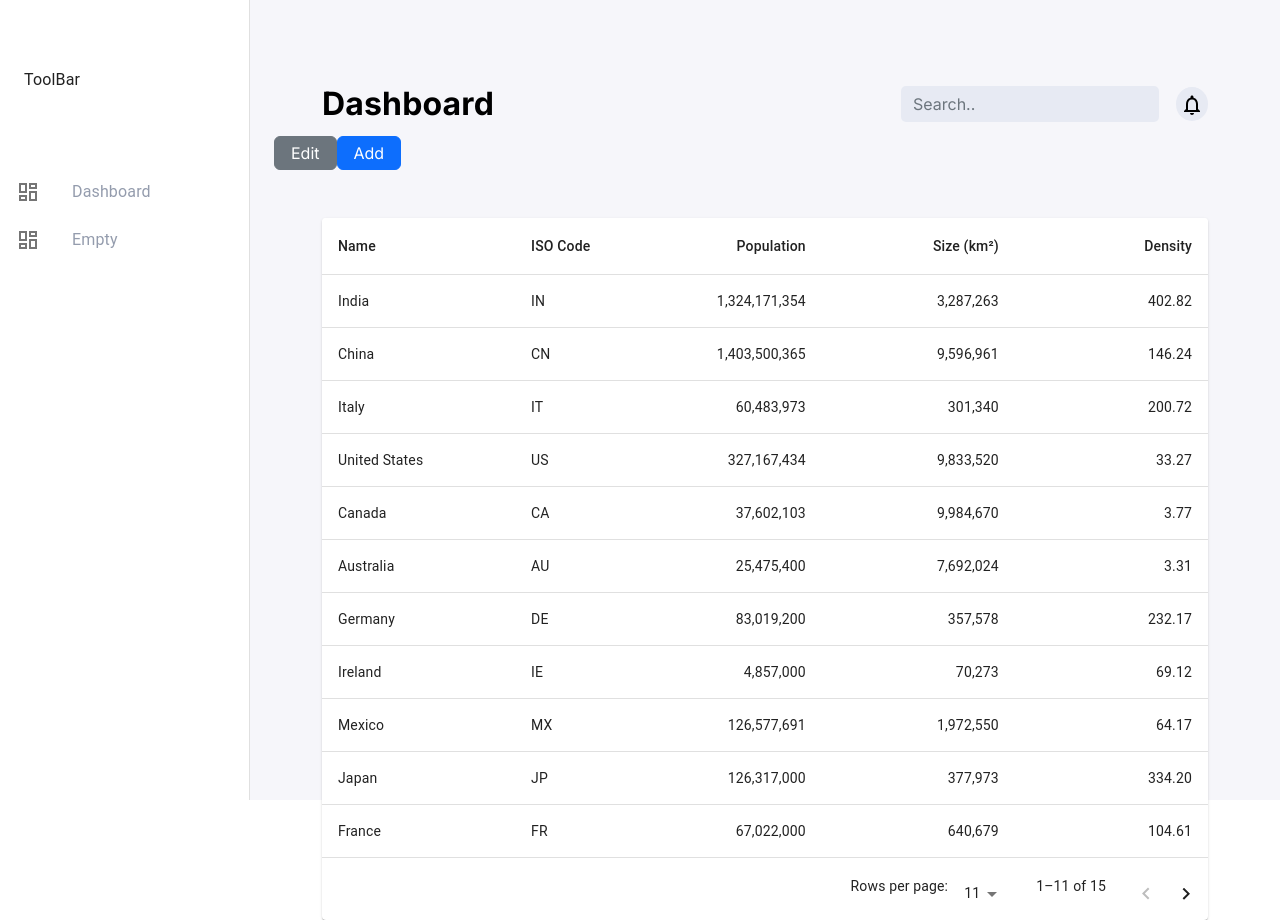
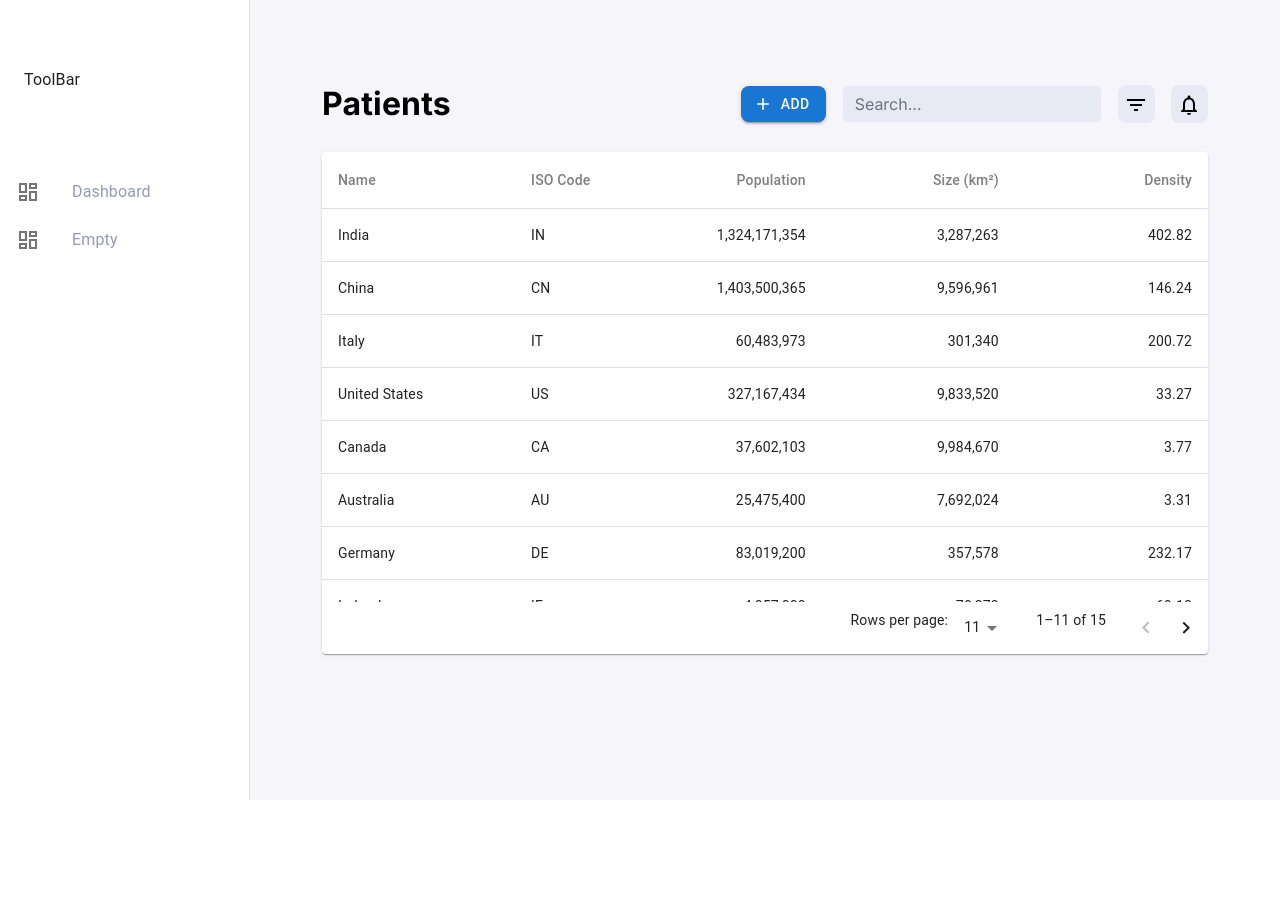
Before and after one commit to package-coder/CLI-RehabInfoManagementSystem, a React (Create React App) app in the folder system-ui/: page / in a window 1280 px wide. After the commit the page ends 800 px from the top, so only its background shows below. Built offline with nearby package versions, Linux system fonts and the light colour scheme.

Commit message:
Drawer updates

```diff
--- a/system-ui/src/App.css
+++ b/system-ui/src/App.css
@@ -61,6 +61,18 @@
   cursor: pointer;
   background-color: #E7EAF3;
   color: black;
-  border-radius: 50%;
-  padding: 0.25rem;
+  border-radius: 8px;
+  padding: 0.35rem;
+  border: 1px transparent solid;
 }
+
+.icon-wrapper:hover{
+  border-color: lightgray;
+}
+
+.modal {
+  --bs-modal-zindex: 99999;
+}
+.modal-backdrop {
+  --bs-backdrop-zindex: 99998;
+}
--- a/system-ui/src/App.js
+++ b/system-ui/src/App.js
@@ -1,28 +1,17 @@
-import logo from './logo.svg';
 import './App.css';
-import LoginPage from './pages/LoginPage';
+import { BrowserRouter, Routes, Route } from 'react-router-dom';
+
 import Drawer from './components/Drawer';
-
-import Typography from '@mui/material/Typography';
-import Toolbar from '@mui/material/Toolbar'
-import DashboardOutlinedIcon from '@mui/icons-material/DashboardOutlined';
-import PersonOutlinedIcon from '@mui/icons-material/PersonOutlined';
-
-import Table from './components/Table';
-
-import { BrowserRouter, Routes, Route } from 'react-router-dom';
+import PatientDrawer from './pages/PatientDrawer';
+import EmptyDrawer from './pages/empty'
 
 function App() {
   return (
     <BrowserRouter>
+      <Routes>
+          <Route path="/" element={<PatientDrawer/>} />
 
-
-      <Routes>
-          <Route path="/" element={ <Drawer title='Dashboard'>
-              <Table></Table>
-            </Drawer>} />
-
-          <Route path="/empty" element={ <Drawer title="Empty" />} />
+          <Route path="/empty" element={ <EmptyDrawer/>} />
       </Routes>
     </BrowserRouter>
   );
--- a/system-ui/src/components/Drawer.jsx
+++ b/system-ui/src/components/Drawer.jsx
@@ -4,20 +4,17 @@ import Box from '@mui/material/Box';
 import CssBaseline from '@mui/material/CssBaseline';
 import Drawer from '@mui/material/Drawer';
 import IconButton from '@mui/material/IconButton';
-import InboxIcon from '@mui/icons-material/MoveToInbox';
 import List from '@mui/material/List';
 import ListItem from '@mui/material/ListItem';
 import ListItemButton from '@mui/material/ListItemButton';
 import ListItemIcon from '@mui/material/ListItemIcon';
 import ListItemText from '@mui/material/ListItemText';
-import MailIcon from '@mui/icons-material/Mail';
 import MenuIcon from '@mui/icons-material/Menu';
 import Toolbar from '@mui/material/Toolbar';
 import DashboardOutlinedIcon from '@mui/icons-material/DashboardOutlined';
-import NotificationsOutlinedIcon from '@mui/icons-material/NotificationsOutlined';
+
 import Stack from '@mui/material/Stack';
-import Form from 'react-bootstrap/Form'
-import Button from 'react-bootstrap/Button'
+
 
 
 
@@ -124,21 +121,11 @@ function ResponsiveDrawer(props) {
           {props.title}
         </h1>
         <Stack direction="row" spacing={2} alignItems="center">
-          <Form.Control type="text" placeholder="Search.." />
-          <div className="icon-wrapper">
-            <NotificationsOutlinedIcon />
-          </div>
+          {props.options}
         </Stack>
       </header>
     </Toolbar>
-    <Button variant="secondary" className="px-3 py-1">
-            Edit
-          </Button>
-          <Button variant="primary" className="px-3 py-1">
-            Add
-          </Button>
-      <section className="my-5 px-lg-5">
-
+      <section className="my-3 px-lg-5">
         {props.children}
       </section>
       </Box>
--- /dev/null
+++ b/system-ui/src/components/SearchComponent.jsx
@@ -0,0 +1,18 @@
+import React from 'react'
+import Form from 'react-bootstrap/Form'
+import FilterListIcon from '@mui/icons-material/FilterList';
+
+
+function SearchComponent() {
+  return (
+    <>
+        <Form.Control type="text" placeholder="Search..." />
+        <div className="icon-wrapper">
+              <FilterListIcon />
+          </div>
+
+    </>
+  )
+}
+
+export default SearchComponent
--- a/system-ui/src/components/Table.jsx
+++ b/system-ui/src/components/Table.jsx
@@ -73,13 +73,13 @@ export default function StickyHeadTable() {
   return (
     <div className='h-100 w-100'>
       <Paper sx={{ width: '100%', overflow: 'hidden' }}>
-
-      <TableContainer sx={{ height: 650 }} >
+        <TableContainer sx={{ height: 450 }} >
           <Table stickyHeader aria-label="sticky table">
             <TableHead>
               <TableRow>
                 {columns.map((column) => (
                   <TableCell
+                    className="text-black-50"
                     key={column.id}
                     align={column.align}
                     style={{ minWidth: column.minWidth }}
--- /dev/null
+++ b/system-ui/src/components/modals/PatientModal.jsx
@@ -0,0 +1,46 @@
+import React from 'react'
+
+import { Modal, Button, Form } from 'react-bootstrap'
+
+function PatientModal(props) {
+
+  return (
+    <>
+        <Modal {...props} >
+            <Modal.Header closeButton>
+            <Modal.Title>Add New Patient</Modal.Title>
+            </Modal.Header>
+            <Modal.Body>
+            <Form>
+                <Form.Group className="mb-3" controlId="exampleForm.ControlInput1">
+                <Form.Label>Email address</Form.Label>
+                <Form.Control
+                    type="email"
+                    placeholder="name@example.com"
+                    autoFocus
+                />
+                </Form.Group>
+                <Form.Group
+                className="mb-3"
+                controlId="exampleForm.ControlTextarea1"
+                >
+                <Form.Label>Example textarea</Form.Label>
+                <Form.Control as="textarea" rows={3} />
+                </Form.Group>
+            </Form>
+            </Modal.Body>
+            <Modal.Footer>
+            <Button variant="secondary" onClick={props.onHide}>
+                Close
+            </Button>
+
+            <Button variant="primary" onClick={props.onHide}>
+                Save Changes
+            </Button>
+            </Modal.Footer>
+        </Modal>
+    </>
+  )
+}
+
+export default PatientModal
--- /dev/null
+++ b/system-ui/src/pages/PatientDrawer.jsx
@@ -0,0 +1,45 @@
+import React from 'react'
+
+import Table from '../components/Table';
+import Drawer from '../components/Drawer'
+import SearchComponent from '../components/SearchComponent';
+import PatientModal from '../components/modals/PatientModal';
+
+import Button from '@mui/material/Button';
+import AddIcon from '@mui/icons-material/Add';
+import NotificationsOutlinedIcon from '@mui/icons-material/NotificationsOutlined';
+
+function PatientDrawer() {
+  const [showModal, setShowModal] = React.useState(false);
+
+  const handleModalClose = () => setShowModal(false);
+  const handleModalShow = () => setShowModal(true);
+
+  const options = (
+      <>
+        <div>
+          <Button
+            className="rounded-3"
+            onClick={handleModalShow}
+            variant="contained"
+            startIcon={<AddIcon />}
+          >
+            Add
+          </Button>
+        </div>
+        <SearchComponent />
+        <div className="icon-wrapper">
+            <NotificationsOutlinedIcon />
+        </div>
+      </>
+  );
+
+  return (
+    <Drawer options={options} title='Patients'>
+      <PatientModal show={showModal} onHide={handleModalClose}  />
+      <Table></Table>
+    </Drawer>
+  )
+}
+
+export default PatientDrawer
--- /dev/null
+++ b/system-ui/src/pages/empty.jsx
@@ -0,0 +1,34 @@
+import React from 'react'
+
+import Table from '../components/Table';
+import Drawer from '../components/Drawer'
+import SearchComponent from '../components/SearchComponent';
+import PatientModal from '../components/modals/PatientModal';
+
+import Button from '@mui/material/Button';
+import AddIcon from '@mui/icons-material/Add';
+import NotificationsOutlinedIcon from '@mui/icons-material/NotificationsOutlined';
+
+function EmptyDrawer() {
+  const [showModal, setShowModal] = React.useState(false);
+
+  const handleModalClose = () => setShowModal(false);
+  const handleModalShow = () => setShowModal(true);
+
+  const options = (
+      <>
+
+        <SearchComponent />
+
+      </>
+  );
+
+  return (
+    <Drawer options={options} title='Empty'>
+      <PatientModal show={showModal} onHide={handleModalClose}  />
+      <Table></Table>
+    </Drawer>
+  )
+}
+
+export default EmptyDrawer
```
Lines whose indentation alone changed are shown as unchanged.
